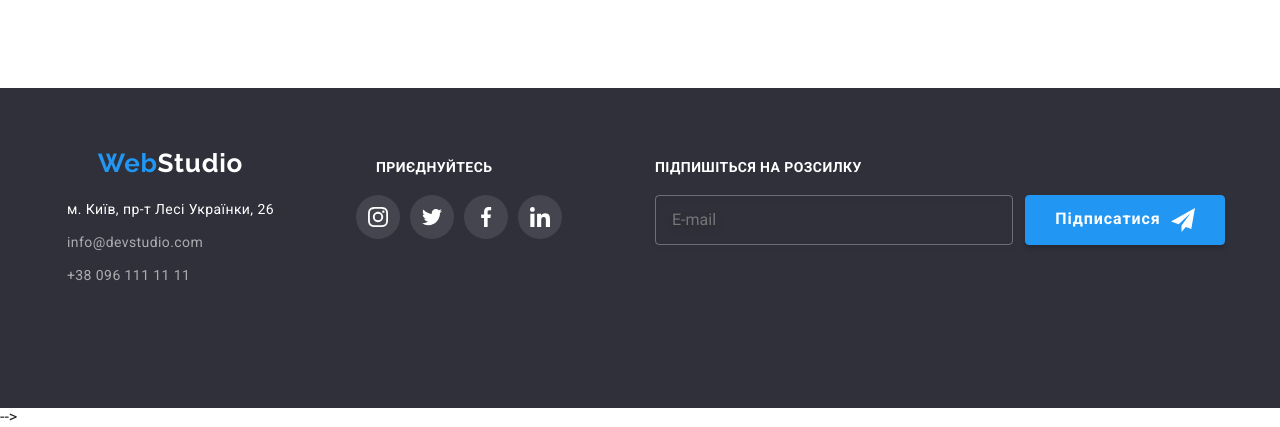
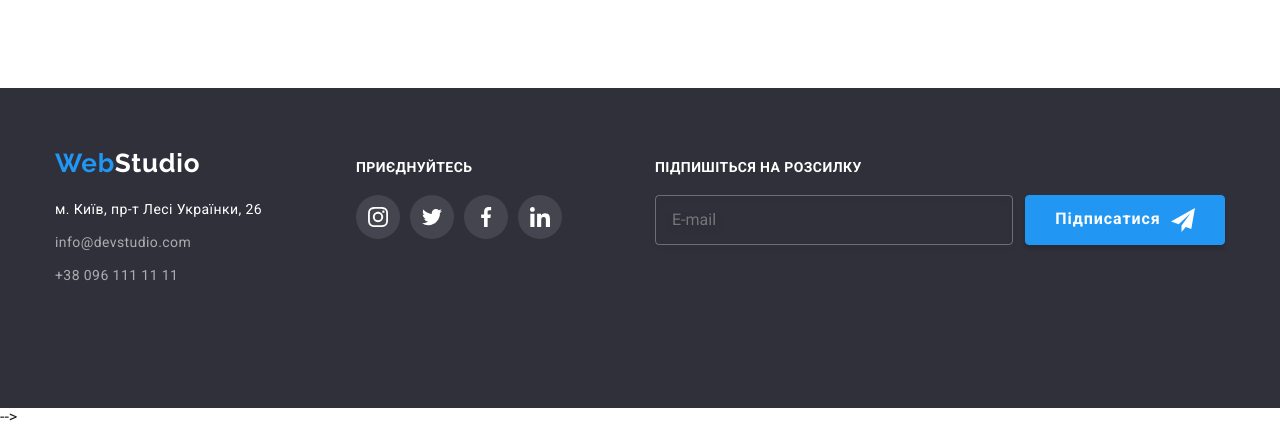
Before and after one commit to Yuriy-Ofitsynskyy/goit-markup-hw-08, a plain HTML site: page index.html in a window 1280 px wide. Shown: the part 2141-2568 px from the top of the page. Drawn offline with nearby package versions, Linux system fonts and the light colour scheme.

Commit message:
added flex-start to .footer__contacts and .join-us

```diff
--- a/sass/layout/_footer.scss
+++ b/sass/layout/_footer.scss
@@ -186,12 +186,14 @@
   }
 
   .footer__contacts {
+    align-items: flex-start;
     width: 232px;
     margin-left: auto;
     margin-right: 70px;
   }
 
   .join-us {
+    align-items: flex-start;
     width: 206px;
     margin-left: 0;
     margin-right: 93px;
```
Also changed, not shown: css/main.css, css/main.min.css, 2 other files.
